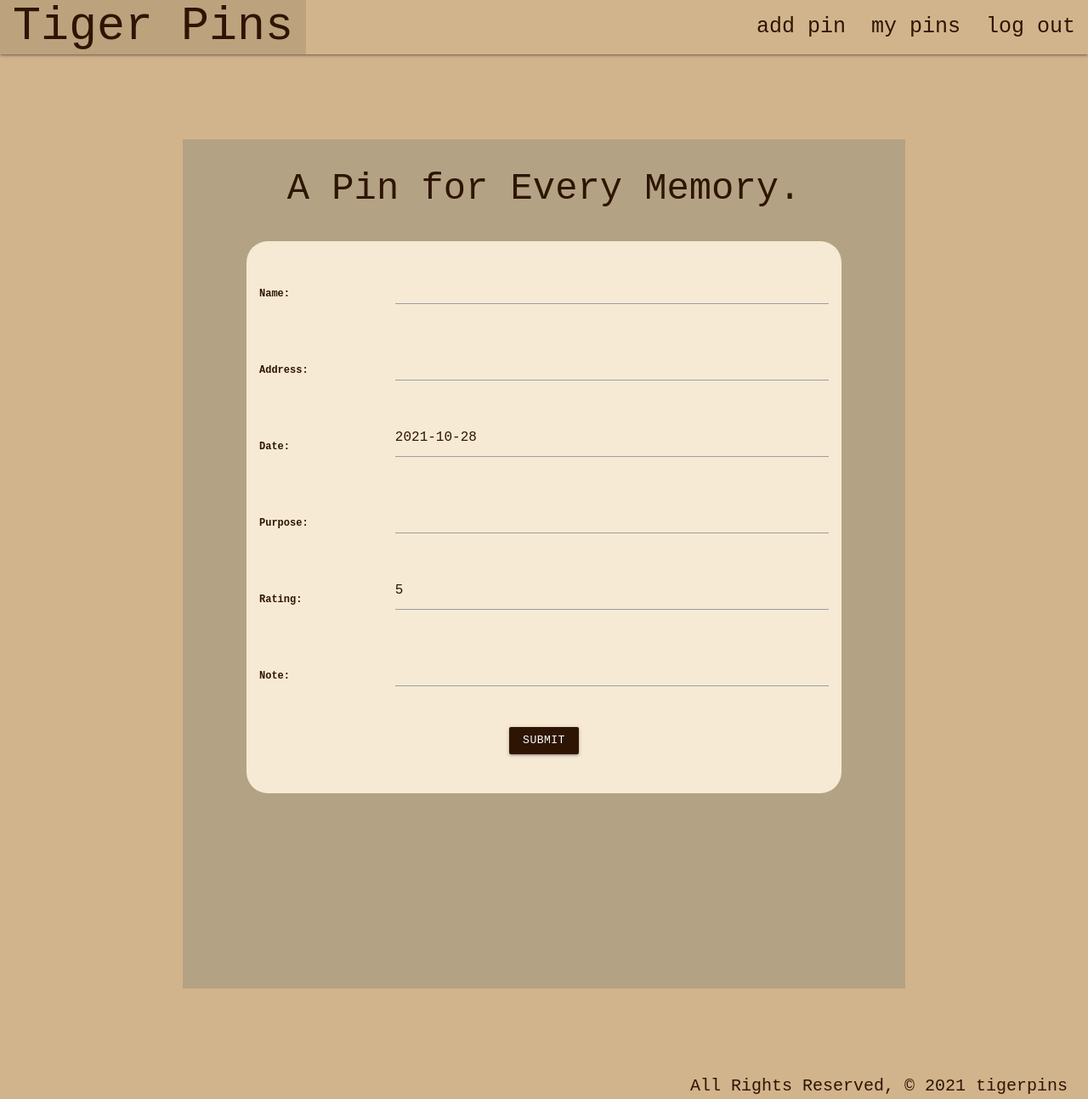
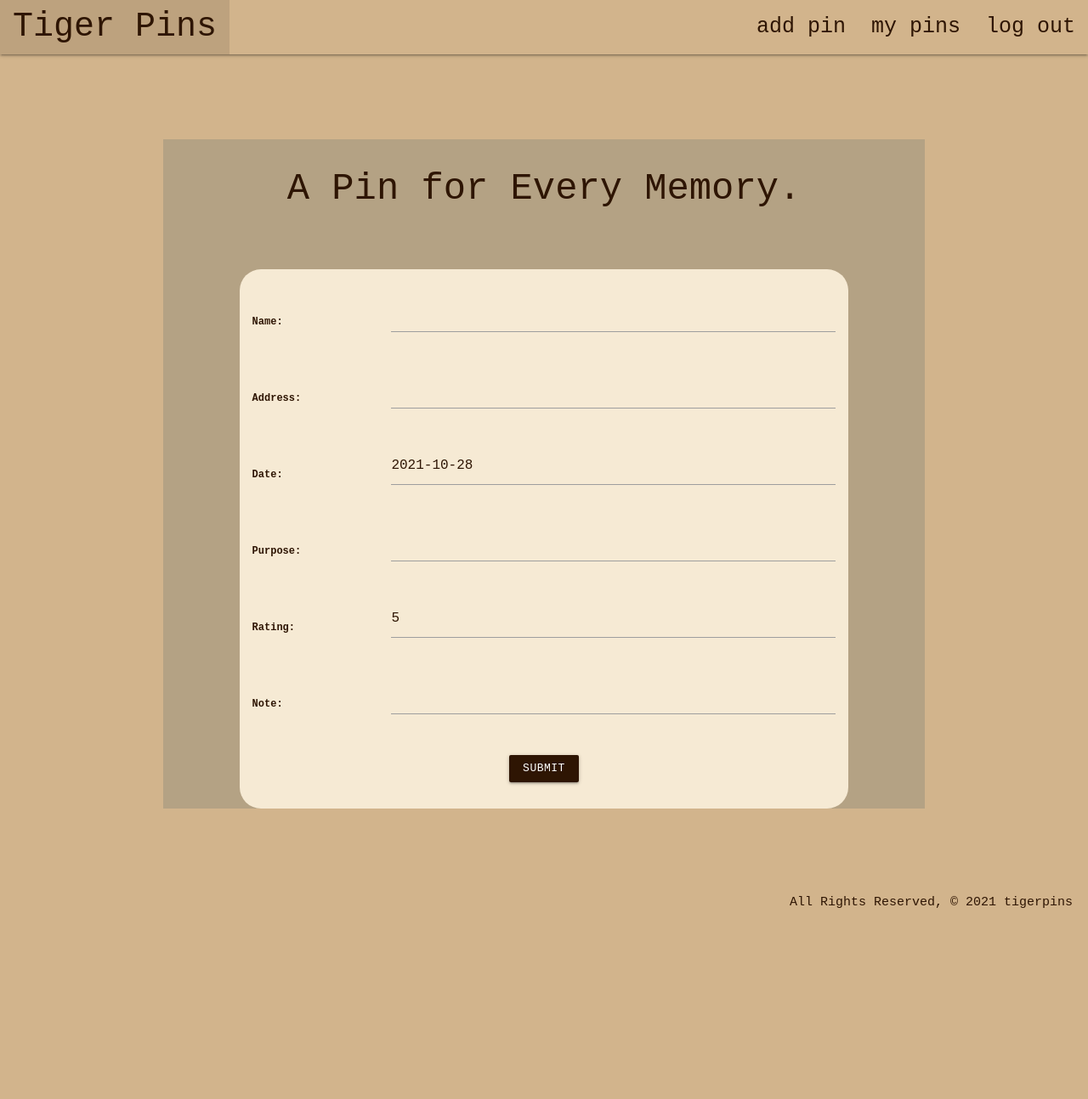
Before and after one commit to alexmcdermid/tigerpins, a Django app: page /pins/create/ in a window 1280 px wide. Shown: the whole page at 85% size. After the commit the page ends 1069 px from the top, so only its background shows below. Run offline with Django 3.2, Linux system fonts and the light colour scheme; the visitor is signed in with stand-in values (Sample User, id 1).

Commit message:
CSS - mid

```diff
--- a/mainapp/static/css/style.css
+++ b/mainapp/static/css/style.css
@@ -58,7 +58,7 @@ input:focus {
 .page-footer {
   padding-top: 0;
   text-align: right;
-  font-size: 20px;
+  font-size: 15px;
   color: #2E1503;
 }
 
@@ -84,7 +84,7 @@ nav {
 }
 
 .nav-wrapper .left a{
-  font-size: 55px;
+  font-size: 40px;
 }
 .nav-wrapper .right a{
   font-size: 25px;
@@ -101,7 +101,7 @@ margin-bottom: 25px;
 }
 .card {
   height: 16em;
-  overflow: hidden;
+  /* overflow: hidden; */
   word-wrap: break-word;
 }
 .pin-container {
@@ -167,14 +167,16 @@ img {
   /* margin: 50px auto; */
 }
 .form_wrapper {
-  width: 850px;
-  height: 1000px;  /* The height is 400 pixels */
+  /* width: 850px;
+  height: 1000px;   */
   background-color: #b4a284;
   margin: 100px auto;
 }
 .form_container {
-  width: 700px;
-  height: 650px;
+  /* width: 700px;
+  height: 650px;  */
+  width: 80%;
+  height: 80%;
   background-color: #f6ead4;
   border-radius: 25px;
   padding: 10px;
@@ -185,7 +187,7 @@ img {
 }
 
 .create_slogan{
-  height: 50px;
+  /* height: 50px; */
  padding-top: 35px;
   margin-bottom: 70px;
 }
--- a/mainapp/templates/base.html
+++ b/mainapp/templates/base.html
@@ -39,7 +39,7 @@
         </ul>
 
          <!-- Dropdown Trigger -->
-        <ul class="right hide-on-med-and-up">
+        <ul class="right hide-on-med-and-up ">
           <li><a href="#" class="dropdown-trigger" data-target="dropdown1"><i class="material-icons">dehaze</i></a></li>
           <!-- <a class='dropdown-trigger right hide-on-med-and-up' href='#' data-target='dropdown1' id="hamburger"><i class="material-icons">dehaze</i></a> -->
         </ul>
--- a/mainapp/templates/mainapp/pin_form.html
+++ b/mainapp/templates/mainapp/pin_form.html
@@ -16,6 +16,7 @@
 </form>
 </div>
 
+
 <script>
   var dateEl = document.getElementById('id_date');
   M.Datepicker.init(dateEl, {
```
